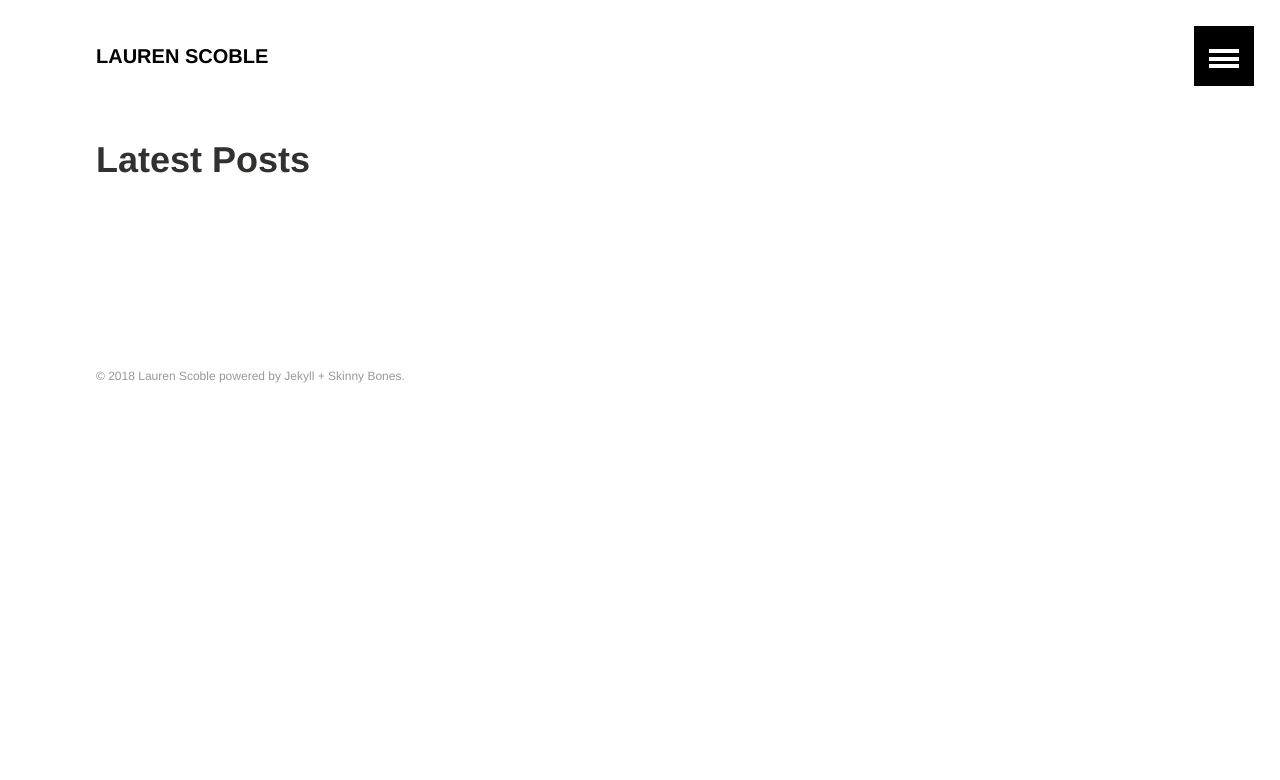
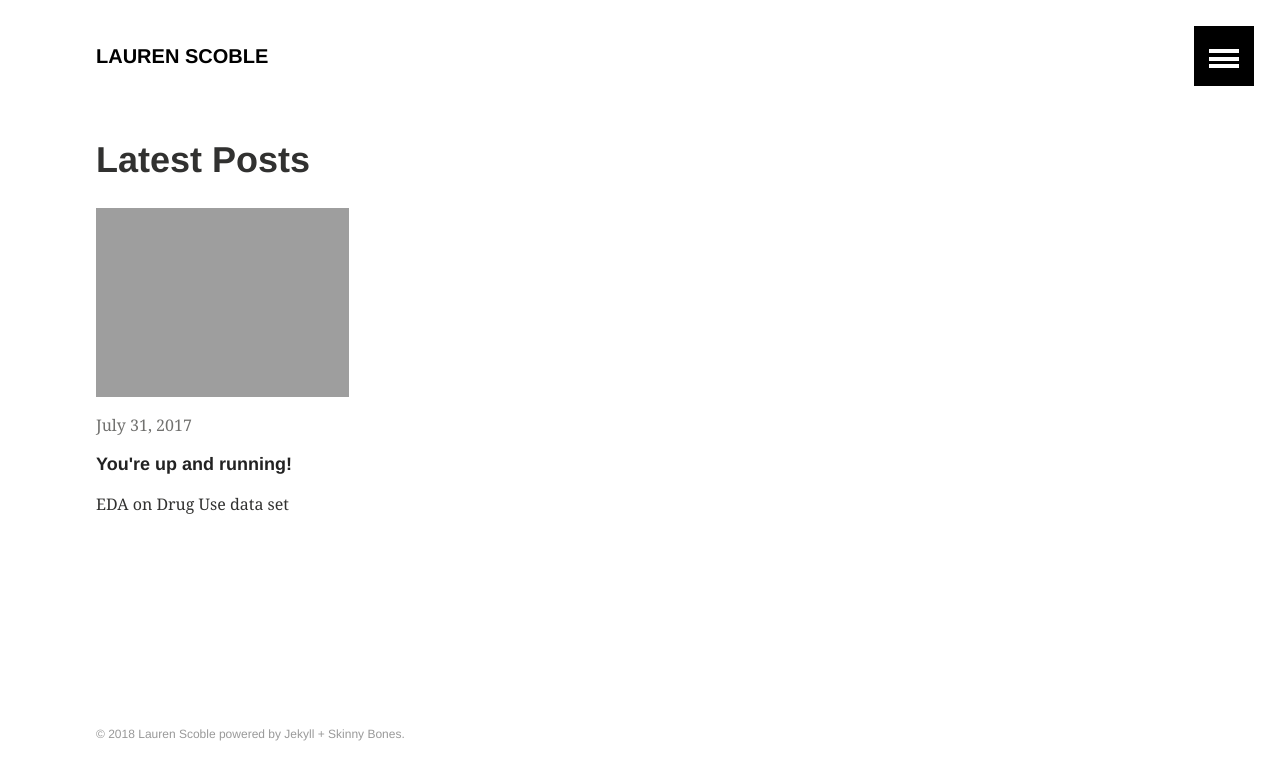
Before and after one commit to laurenscoble/laurenscoble.github.io, a Jekyll site: the page built from index.md, in a window 1280 px wide. Shown: the top 780 px of the page. Built offline with Jekyll 4.4.1, drawn with Linux system fonts in a browser that asks for light colours.

Commit message:
Updating templates

```diff
--- a/_config.yml
+++ b/_config.yml
@@ -1,8 +1,8 @@
 # Site wide configuration
 
 title: Lauren Scoble
-description: Portfolio site
-logo: # 120x120 px default image used for Twitter summary card
+description: "A aspiring data scientist's portfolio"
+logo: logogif.gif
 teaser: # 400x250 px default teaser image used in image archive grid
 locale: en
 url:
@@ -33,7 +33,7 @@ owner:
     ad-client:
     ad-slot:
   bio:
-  avatar: bio-photo.jpg # 160x160 px image for author byline
+  avatar: bio_jpg.jpg # 160x160 px image for author byline
   disqus-shortname:
 
 
--- /dev/null
+++ b/_posts/portfolio/2017-7-31-drug-use-by-age.md
@@ -0,0 +1,10 @@
+---
+layout: post
+title: You're up and running!
+date: 2017-7-31 17:00:00 +1000
+categories: portfolio
+---
+
+# EDA on Drug Use data set
+
+TBC
```
Also changed, not shown: README.md, images/bio-photo.jpg (deleted), images/bio_jpg.jpg (added), images/logogif.gif (added).
